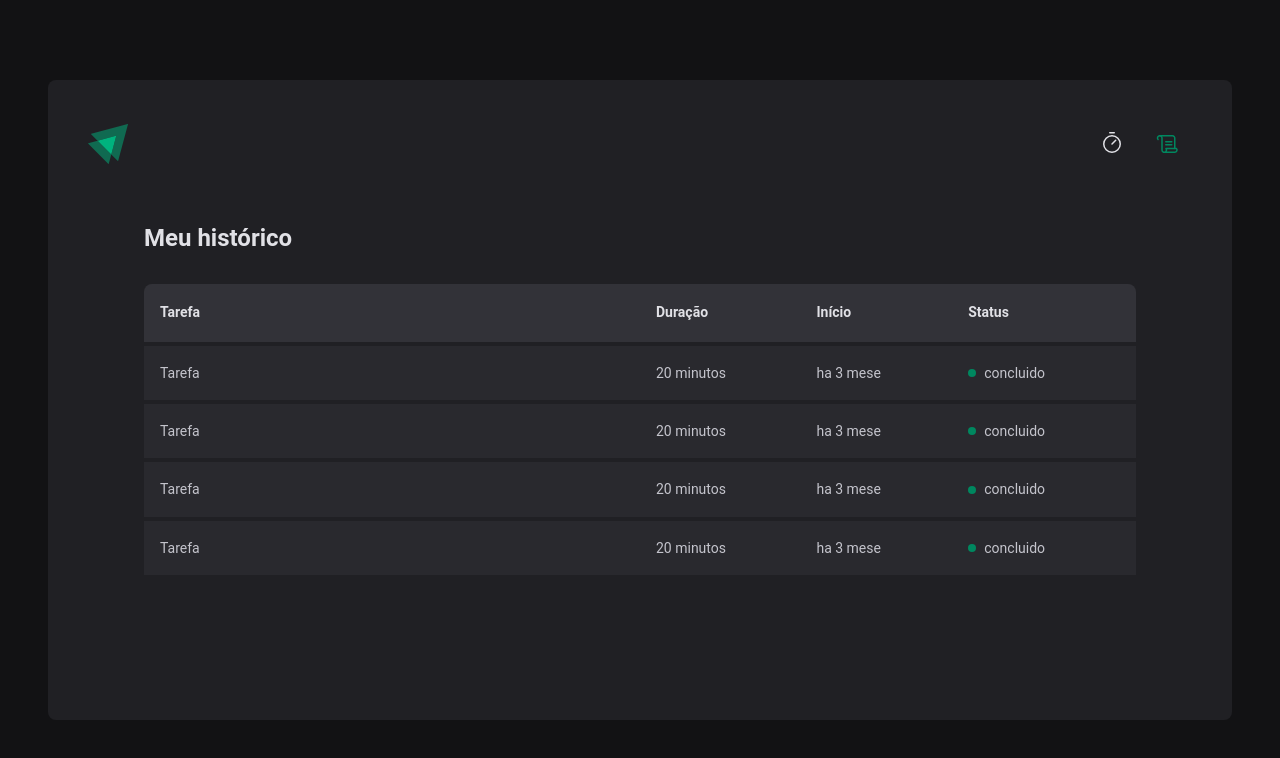
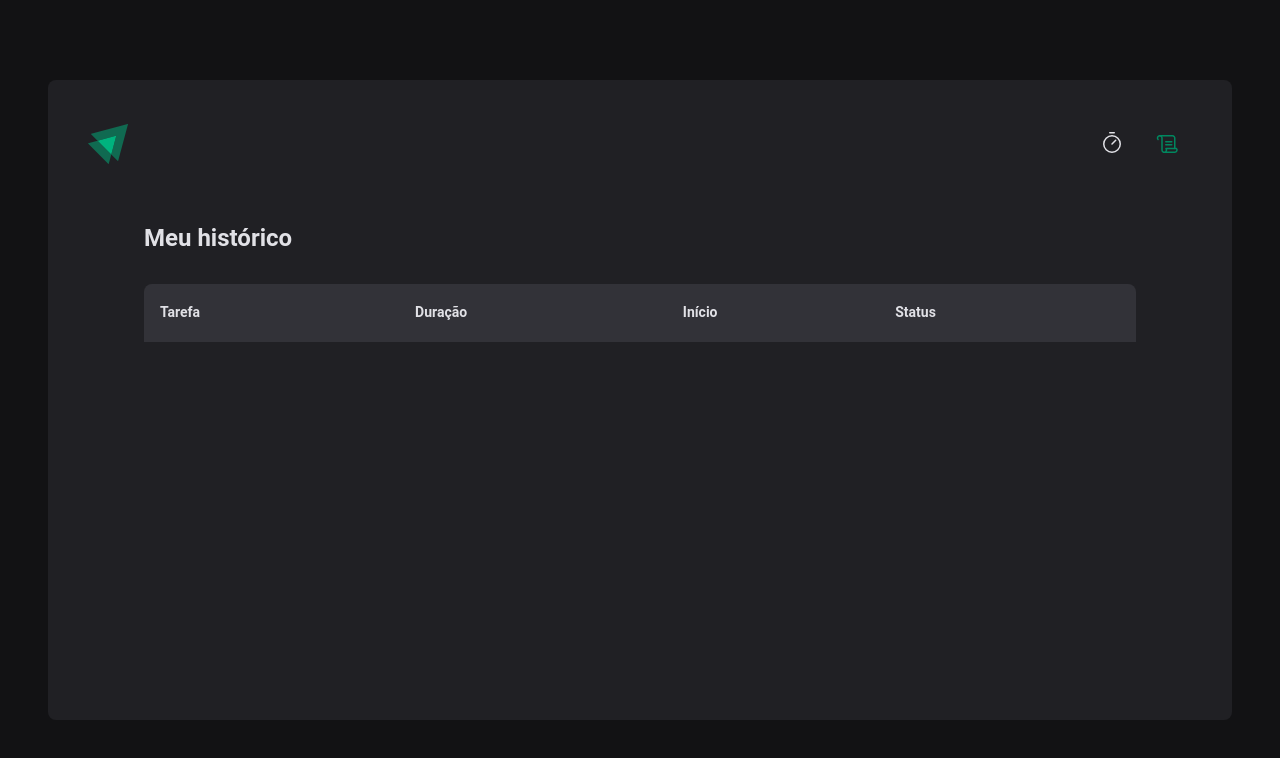
Before and after one commit to tayna-so/Ignite-Timer, a React app: page /history in a window 1280 px wide. Shown: the top 758 px of the page. Built offline with nearby package versions, Linux system fonts and the light colour scheme; the HTML template or start-up script is replaced by a standard one.

Commit message:
feat: history list

```diff
--- a/src/contexts/CyclesContexts.tsx
+++ b/src/contexts/CyclesContexts.tsx
@@ -69,8 +69,6 @@
     setCycles((state) => [...state, newCycle]);
     setActiveCycleId(id);
     setAmountSecondsPassed(0);
-
-    // reset();
   }
 
   function interruptCurrentCycle() {
--- a/src/pages/History/index.tsx
+++ b/src/pages/History/index.tsx
@@ -1,6 +1,11 @@
+import { useContext } from "react";
+import { formatDistanceToNow } from 'date-fns';
+import { ptBR } from "date-fns/locale/pt-BR";
 import { HistoryContainer, HistoryList, Status } from "./styles";
+import { CyclesContext } from "../../contexts/CyclesContexts";
 
 export function History() {
+  const { cycles } = useContext(CyclesContext)
   return (
     <HistoryContainer>
       <h1>Meu histórico</h1>
@@ -15,38 +20,25 @@
             </tr>
           </thead>
           <tbody>
-            <tr>
-              <td>Tarefa</td>
-              <td>20 minutos</td>
-              <td>ha 3 mese</td>
-              <td>
-                <Status statusColor="green">concluido</Status>
-              </td>
-            </tr>
-            <tr>
-              <td>Tarefa</td>
-              <td>20 minutos</td>
-              <td>ha 3 mese</td>
-              <td>
-                <Status statusColor="green">concluido</Status>
-              </td>
-            </tr>
-            <tr>
-              <td>Tarefa</td>
-              <td>20 minutos</td>
-              <td>ha 3 mese</td>
-              <td>
-                <Status statusColor="green">concluido</Status>
-              </td>
-            </tr>
-            <tr>
-              <td>Tarefa</td>
-              <td>20 minutos</td>
-              <td>ha 3 mese</td>
-              <td>
-                <Status statusColor="green">concluido</Status>
-              </td>
-            </tr>
+            {cycles.map(cycle => {
+              return (
+                <tr key={cycle.id}>
+                  <td>{cycle.task}</td>
+                  <td>{cycle.minutesAmount} minutos</td>
+                  <td>
+                      {formatDistanceToNow(cycle.startDate, {
+                        addSuffix: true,
+                        locale: ptBR,
+                      })}
+                  </td>
+                  <td>
+                    { cycle.finishedDate && (<Status statusColor="green">Concluído</Status>)}
+                    { cycle.interruptedDate && (<Status statusColor="red">Interrompido</Status>)}
+                    { (!cycle.finishedDate && !cycle.interruptedDate) && (<Status statusColor="yellow">Em andamento</Status>)}
+                  </td>
+                </tr>
+              )
+            })}
           </tbody>
         </table>
       </HistoryList>
--- a/src/pages/Home/index.tsx
+++ b/src/pages/Home/index.tsx
@@ -31,14 +31,19 @@
       },
     })
 
-  const { handleSubmit, watch /* reset */ } = newCycleForm
+  const { handleSubmit, watch, reset } = newCycleForm
+
+  function handleCreateNewCycle(data: NewCycleFormData) {
+    createNewCycle(data)
+    reset()
+  }
 
   const task = watch("task");
   const isSubmitDisable = !task;
 
   return (
     <HomeContainer>
-      <form onSubmit={handleSubmit(createNewCycle)}>
+      <form onSubmit={handleSubmit(handleCreateNewCycle)}>
         <FormProvider {...newCycleForm}>
           <NewCycleForm />
         </FormProvider>
```
